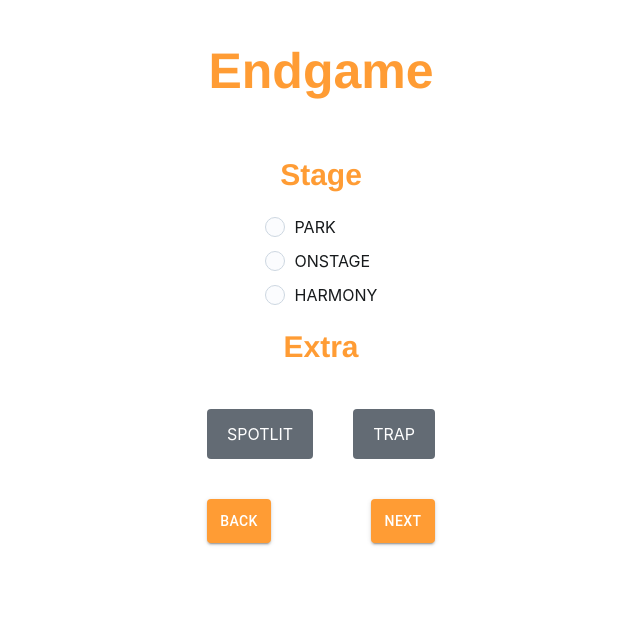
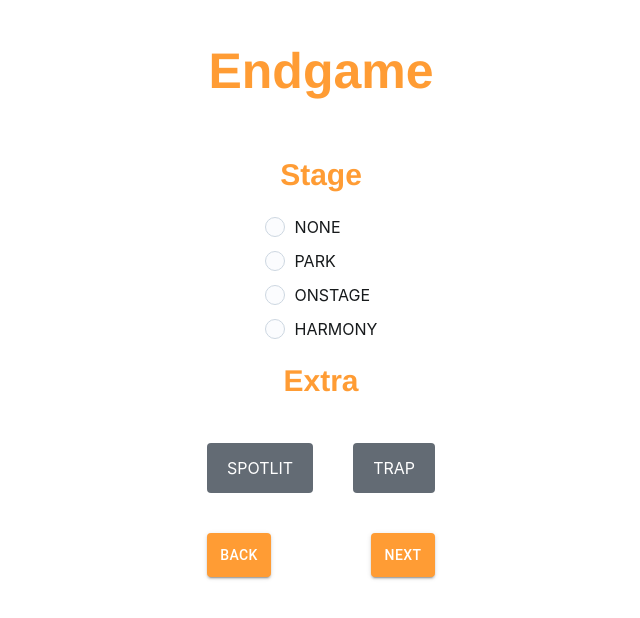
Before and after one commit to Mika4239/kassandra2024, a React (Vite) app: page /endgame in a window 1280 px wide. Shown: the top 618 px of the page, without its empty margins (327-967 px from the left). Built offline with nearby package versions, Linux system fonts and the light colour scheme.

Commit message:
feat(addRedux): added redux to endgame

```diff
--- a/src/views/endgame/endgame.tsx
+++ b/src/views/endgame/endgame.tsx
@@ -4,6 +4,9 @@ import NavigationButtons from "../../components/navigationButtons/navigationButt
 import RadioGroup from "@mui/joy/RadioGroup/RadioGroup";
 import Checkbox from "@mui/joy/Checkbox/Checkbox";
 import { FormControl } from "@mui/material";
+import { useAppSelector } from "../../redux/hooks";
+import { useDispatch } from "react-redux";
+import { setSpotlit, setStage, setTrap } from "../../redux/matchDataSlice";
 
 const PREV_PATH = "teleop";
 const NEXT_PATH = "comments";
@@ -12,11 +15,17 @@ const ENDGAME_TITLE = "Endgame";
 const STAGE_TITLE = "Stage";
 const EXTRA_TITLE = "Extra";
 
-const STAGE_OPTIONS = ["PARK", "ONSTAGE", "HARMONY"];
+const STAGE_OPTIONS = ["NONE", "PARK", "ONSTAGE", "HARMONY"];
 const EXTRA_OPTIONS = ["SPOTLIT", "TRAP"];
 
 const Endgame: React.FC = () => {
   const { classes } = useStyles();
+
+  const stage = useAppSelector((state) => state.matchData.endgame.stage);
+  const spotlit = useAppSelector((state) => state.matchData.endgame.spotlit);
+  const trap = useAppSelector((state) => state.matchData.endgame.trap);
+
+  const dispatch = useDispatch();
 
   return (
     <div className={classes.endgamePage}>
@@ -24,19 +33,34 @@ const Endgame: React.FC = () => {
       <h2 className={classes.subTitle}>{STAGE_TITLE}</h2>
       <FormControl>
         <RadioGroup defaultValue="medium" name="radio-buttons-group">
-          {STAGE_OPTIONS.map((option) => (
-            <Radio value={option} label={option} />
+          {STAGE_OPTIONS.map((option, index) => (
+            <Radio
+              value={option}
+              label={option}
+              key={index}
+              onChange={(event) => {
+                dispatch(setStage(event.target.value));
+              }}
+              checked={stage === option}
+            />
           ))}
         </RadioGroup>
       </FormControl>
       <h2 className={classes.subTitle}>{EXTRA_TITLE}</h2>
       <div>
-        {EXTRA_OPTIONS.map((option) => (
+        {EXTRA_OPTIONS.map((option, index) => (
           <Checkbox
+            key={index}
             className={classes.extra}
             disableIcon
             variant="solid"
             label={option}
+            onChange={(event) =>
+              option === "SPOTLIT"
+                ? dispatch(setSpotlit(event.target.checked))
+                : dispatch(setTrap(event.target.checked))
+            }
+            checked={option === "SPOTLIT" ? spotlit : trap}
           />
         ))}
       </div>
```
